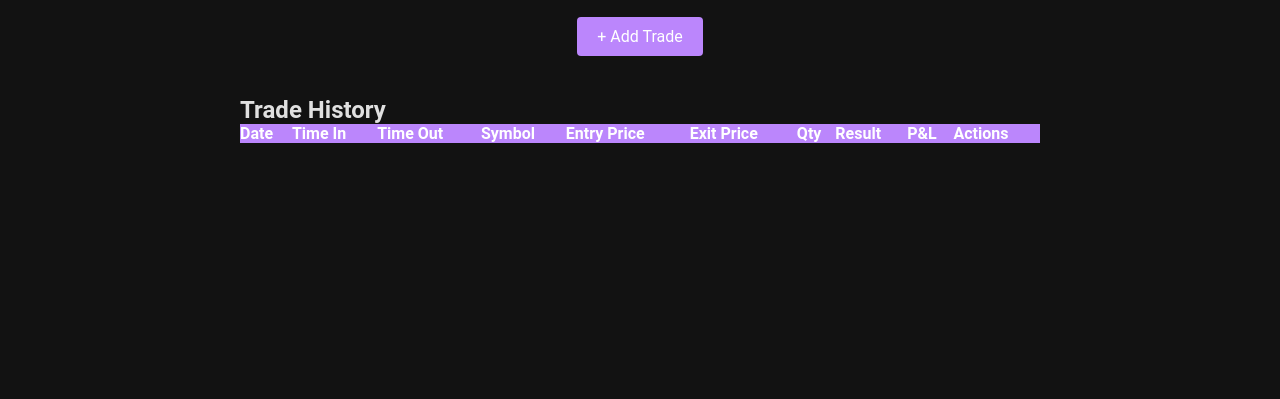
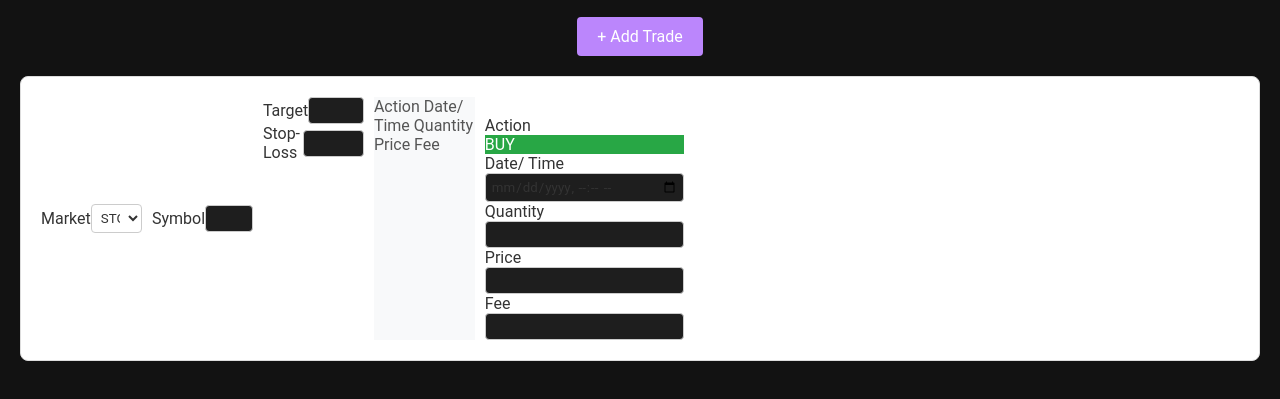
Before and after one commit to JagadishNaidu1994/trading-journal, a plain HTML site: page index.html in a window 1280 px wide. Shown: the part 61-460 px from the top of the page. Drawn offline with Linux system fonts and the light colour scheme.

Commit message:
Update index.html

```diff
--- a/index.html
+++ b/index.html
@@ -13,91 +13,81 @@
     <button class="add-trade-btn" onclick="document.querySelector('.modal').style.display='block'">+ Add Trade</button>
 
     <!-- Modal for adding/editing trades -->
-    <div class="modal">
-        <div class="modal-content">
-            <span class="close-btn">&times;</span>
-            <h2>Add New Trade</h2>
-            <div class="page-contents">
-                <form class="form">
-                    <div class="grid grid-cols-10 gap-4">
-                        <div class="col-span-2">
-                            <label for="market">Market</label>
-                            <select id="market" required>
-                                <option value="STOCK">STOCK</option>
-                                <option value="OPTION">OPTION</option>
-                                <option value="IPO">IPO</option>
+   <div data-v-a43f4574="" class="page-contents" style="background-color: #ffffff; color: #333333; border: 1px solid #ddd; border-radius: 8px; padding: 20px;">
+    <div data-v-a43f4574="" class="form sm:grid-cols-10">
+        <div data-v-a43f4574="" class="col-span-2 row-start-1 sm:row-auto sm:flex-wrap flex">
+            <span data-v-a43f4574="" class="self-center pr-3 min-w-16 sm:pl-1" style="color: #333333;">Market</span>
+            <select data-v-a43f4574="" required="required" style="border: 1px solid #ccc; border-radius: 4px; padding: 5px; background-color: #ffffff; color: #333333;">
+                <option data-v-a43f4574="" value="STOCK">STOCK</option>
+                <option data-v-a43f4574="" value="OPTION">OPTION</option>
+                <option data-v-a43f4574="" value="CRYPTO">CRYPTO</option>
+                <option data-v-a43f4574="" value="FUTURES">FUTURES</option>
+                <option data-v-a43f4574="" value="FOREX">FOREX</option>
+                <option data-v-a43f4574="" value="INDEX">INDEX</option>
             </select>
         </div>
-                        <div class="col-span-3">
-                            <label for="symbol">Symbol</label>
-                            <input type="text" id="symbol" required oninput="this.value = this.value.toUpperCase()">
+        <div data-v-a43f4574="" class="col-span-full sm:col-span-3 sm:flex-wrap flex">
+            <span data-v-a43f4574="" class="self-center pr-3 min-w-16 block sm:pl-1" style="color: #333333;">Symbol</span>
+            <input data-v-a43f4574="" type="text" required="required" style="border: 1px solid #ccc; border-radius: 4px; padding: 5px; color: #333333;" oninput="this.value = this.value.toUpperCase()">
         </div>
-                        <div class="col-span-2">
-                            <label for="target">Target</label>
-                            <input type="number" id="target" min="0" step="0.00000001" required>
+        <div data-v-a43f4574="" class="col-span-4">
+            <div data-v-a43f4574="" class="grid grid-cols-2 gap-3">
+                <div data-v-a43f4574="" class="flex sm:flex-wrap">
+                    <span data-v-a43f4574="" class="self-center pr-3 whitespace-nowrap min-w-16 block sm:pl-1" style="color: #333333;">Target</span>
+                    <input data-v-a43f4574="" type="number" min="0" step="0.00000001" style="border: 1px solid #ccc; border-radius: 4px; padding: 5px; color: #333333;">
                 </div>
-                        <div class="col-span-2">
-                            <label for="stopLoss">Stop-Loss</label>
-                            <input type="number" id="stopLoss" min="0" step="0.00000001" required>
-                        </div>
-                        <div class="col-span-1 flex items-center">
-                            <button class="h-[34px] bg-green-500 text-white rounded-2xl">LONG</button>
+                <div data-v-a43f4574="" class="flex sm:flex-wrap">
+                    <span data-v-a43f4574="" class="self-center pr-3 whitespace-nowrap sm:pl-1" style="color: #333333;">Stop-Loss</span>
+                    <input data-v-a43f4574="" type="number" min="0" step="0.00000001" style="border: 1px solid #ccc; border-radius: 4px; padding: 5px; color: #333333;">
                 </div>
             </div>
-                    <div class="grid grid-cols-10 gap-4">
-                        <div class="col-span-2">
-                            <label for="action">Action</label>
-                            <button class="h-[34px] bg-green-500 text-white rounded-2xl">BUY</button>
         </div>
-                        <div class="col-span-4">
-                            <label for="dateTime">Date/Time</label>
-                            <input type="datetime-local" id="dateTime" required>
+        <div data-v-a43f4574="" class="col-span-full sm:grid grid-cols-16 gap-3 hidden gap-x-3 py-1 rounded-2xl border border-light-border mt-2 -mb-2" style="background-color: #f8f9fa;">
+            <span data-v-a43f4574="" class="col-span-1"></span>
+            <span data-v-a43f4574="" class="col-span-2 text-center" style="color: #555555;">Action</span>
+            <span data-v-a43f4574="" class="col-span-6" style="color: #555555;">Date/ Time</span>
+            <span data-v-a43f4574="" class="col-span-2" style="color: #555555;">Quantity</span>
+            <span data-v-a43f4574="" class="col-span-3" style="color: #555555;">Price</span>
+            <span data-v-a43f4574="" class="col-span-2" style="color: #555555;">Fee</span>
         </div>
-                        <div class="col-span-2">
-                            <label for="quantity">Quantity</label>
-                            <input type="number" id="quantity" min="0" step="0.00000001" required>
+        <div data-v-a43f4574="" class="col-span-full divide-y divide-border divide-solid sm:divide-none">
+            <div data-v-a43f4574="" class="row py-2">
+                <div data-v-a43f4574="" class="grid grid-cols-9 sm:grid-cols-16 grid-flow-row relative gap-y-1 gap-x-2">
+                    <div data-v-a43f4574="" class="row-span-2 sm:row-span-1 sm:static sm:h-[34px] sm:w-[34px] h-full flex sm:justify-center">
+                        <a data-v-a43f4574="" class="cursor-pointer rounded-full border-2 border-danger block w-7 h-7 bg-white text-danger sm:flex self-center">
+                            <svg data-v-a43f4574="" xmlns="http://www.w3.org/2000/svg" viewBox="2.5 2.5 19 19" fill="currentColor">
+                                <path data-v-a43f4574="" fill-rule="evenodd" d="M12 2.25c-5.385 0-9.75 4.365-9.75 9.75s4.365 9.75 9.75 9.75 9.75-4.365 9.75-9.75S17.385 2.25 12 2.25zm-1.72 6.97a.75.75 0 10-1.06 1.06L10.94 12l-1.72 1.72a.75.75 0 101.06 1.06L12 13.06l1.72 1.72a.75.75 0 101.06-1.06L13.06 12l1.72-1.72a.75.75 0 10-1.06-1.06L12 10.94l-1.72-1.72z" clip-rule="evenodd"></path>
+                            </svg>
+                        </a>
                     </div>
-                        <div class="col-span-2">
-                            <label for="price">Price</label>
-                            <input type="number" id="price" min="0" step="0.00000001" required>
+                    <div data-v-a43f4574="" class="col-span-2">
+                        <span data-v-a43f4574="" class="pl-1 sm:hidden block">Action</span>
+                        <a data-v-a43f4574="" class="h-[34px] cursor-pointer text-white rounded-2xl flex self-end select-none" style="background-color: #28a745; color: #ffffff;">
+                            <span data-v-a43f4574="" class="text-center self-center m-auto">BUY</span>
+                        </a>
+                    </div>
+                    <div data-v-a43f4574="" class="col-span-6 flex-wrap">
+                        <span data-v-a43f4574="" class="pl-1 sm:hidden block">Date/ Time</span>
+                        <input data-v-a43f4574="" type="datetime-local" required="required" style="border: 1px solid #ccc; border-radius: 4px; padding: 5px; color: #333333;">
+                    </div>
+                    <div data-v-a43f4574="" class="sm:col-span-2 col-span-3 flex-wrap sm:m-auto">
+                        <span data-v-a43f4574="" class="pl-1 sm:hidden block">Quantity</span>
+                        <input data-v-a43f4574="" type="number" inputmode="decimal" min="0" step="0.00000001" required="required" style="border: 1px solid #ccc; border-radius: 4px; padding: 5px; color: #333333;">
+                    </div>
+                    <div data-v-a43f4574="" class="sm:col-span-3 col-span-3 flex-wrap">
+                        <span data-v-a43f4574="" class="pl-1 sm:hidden block">Price</span>
+                        <input data-v-a43f4574="" type="number" inputmode="decimal" min="0" step="0.00000001" required="required" style="border: 1px solid #ccc; border-radius: 4px; padding: 5px; color: #333333;">
+                    </div>
+                    <div data-v-a43f4574="" class="col-span-2 flex-wrap">
+                        <span data-v-a43f4574="" class="pl-1 sm:hidden block">Fee</span>
+                        <input data-v-a43f4574="" type="number" inputmode="decimal" min="0" step="0.00000001" style="border: 1px solid #ccc; border-radius: 4px; padding: 5px; color: #333333;">
                     </div>
                 </div>
-                    <div class="grid grid-cols-2 gap-4">
-                        <div>
-                            <label for="fee">Fee</label>
-                            <input type="number" id="fee" min="0" step="0.00000001">
             </div>
-                        <div>
-                            <button type="button" class="font-bold">+</button>
-                        </div>
-                    </div>
-                </form>
         </div>
     </div>
 </div>
 
-    <div id="entriesContainer">
-        <h2>Trade History</h2>
-        <table id="entriesTable">
-            <thead>
-                <tr>
-                    <th>Date</th>
-                    <th>Time In</th>
-                    <th>Time Out</th>
-                    <th>Symbol</th>
-                    <th>Entry Price</th>
-                    <th>Exit Price</th>
-                    <th>Qty</th>
-                    <th>Result</th>
-                    <th>P&L</th>
-                    <th>Actions</th>
-                </tr>
-            </thead>
-            <tbody>
-                <!-- Entries will be populated here -->
-            </tbody>
-        </table>
-    </div>
 
     <script src="script.js"></script>
 </body>
```
Lines whose indentation alone changed are shown as unchanged.
